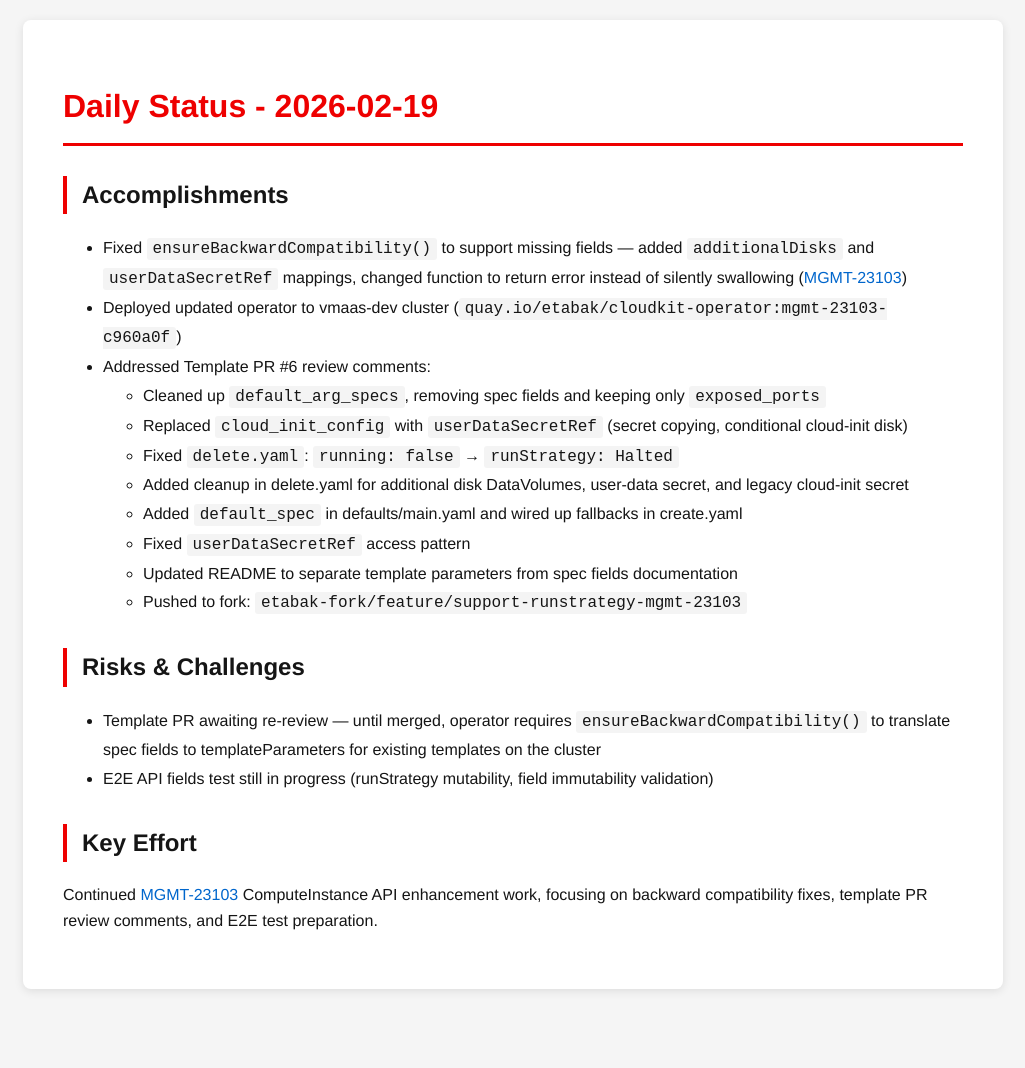
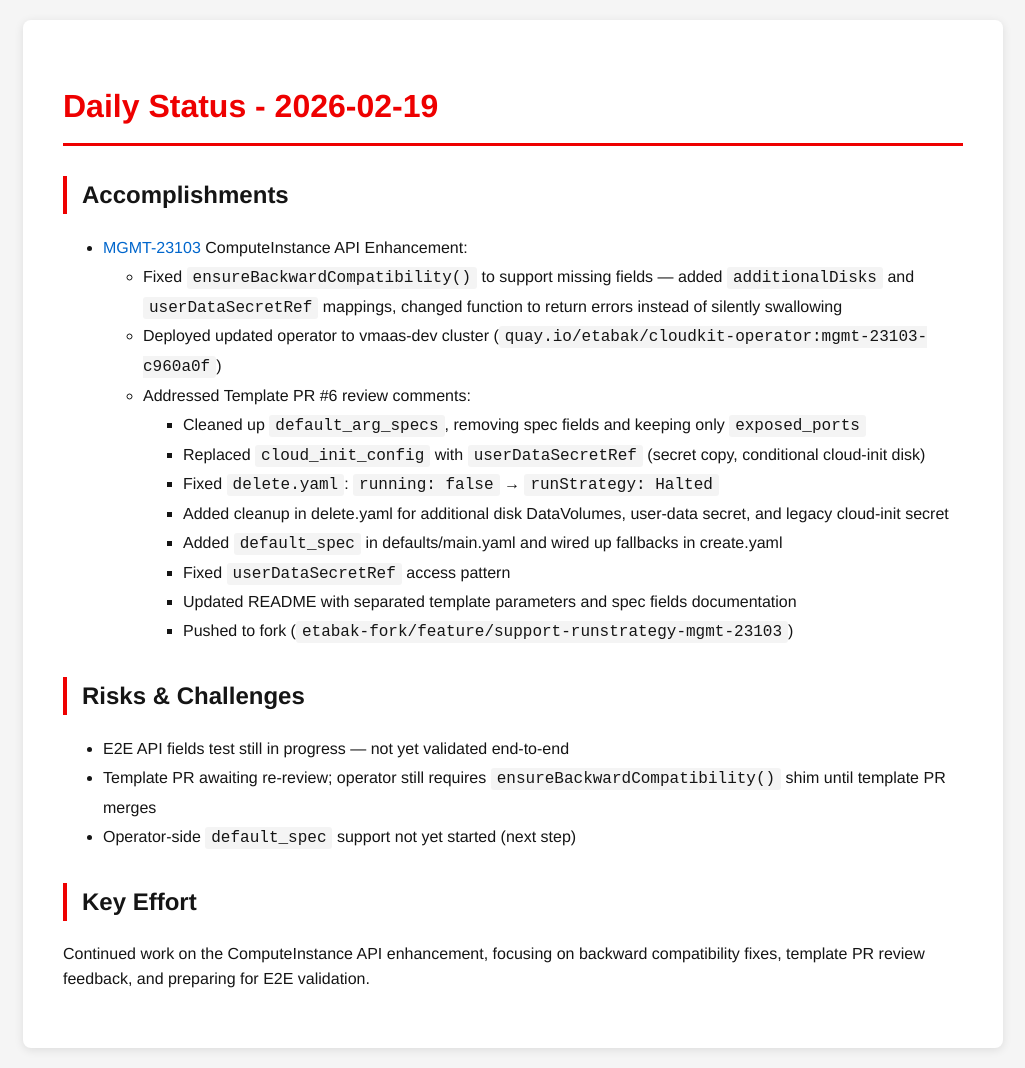
Before and after one commit to tzvatot/daily-status, a Jekyll site: the page built from 2026-02-19.md, in a window 1280 px wide. Shown: the whole page, without its empty margins (127-1152 px from the left). Built offline with Jekyll 4.4.1, drawn with Linux system fonts in a browser that asks for light colours; before the commit the page ends 1009 px from its top, so only the background shows below that.

Commit message:
Daily status update - 2026-02-19

```diff
--- a/2026-02-19.md
+++ b/2026-02-19.md
@@ -7,21 +7,23 @@ date: 2026-02-19
 # Daily Status - 2026-02-19
 
 ## Accomplishments
-- Fixed `ensureBackwardCompatibility()` to support missing fields — added `additionalDisks` and `userDataSecretRef` mappings, changed function to return error instead of silently swallowing ([MGMT-23103](https://issues.redhat.com/browse/MGMT-23103))
-- Deployed updated operator to vmaas-dev cluster (`quay.io/etabak/cloudkit-operator:mgmt-23103-c960a0f`)
-- Addressed Template PR #6 review comments:
-  - Cleaned up `default_arg_specs`, removing spec fields and keeping only `exposed_ports`
-  - Replaced `cloud_init_config` with `userDataSecretRef` (secret copying, conditional cloud-init disk)
-  - Fixed `delete.yaml`: `running: false` → `runStrategy: Halted`
-  - Added cleanup in delete.yaml for additional disk DataVolumes, user-data secret, and legacy cloud-init secret
-  - Added `default_spec` in defaults/main.yaml and wired up fallbacks in create.yaml
-  - Fixed `userDataSecretRef` access pattern
-  - Updated README to separate template parameters from spec fields documentation
-  - Pushed to fork: `etabak-fork/feature/support-runstrategy-mgmt-23103`
+- [MGMT-23103](https://issues.redhat.com/browse/MGMT-23103) ComputeInstance API Enhancement:
+  - Fixed `ensureBackwardCompatibility()` to support missing fields — added `additionalDisks` and `userDataSecretRef` mappings, changed function to return errors instead of silently swallowing
+  - Deployed updated operator to vmaas-dev cluster (`quay.io/etabak/cloudkit-operator:mgmt-23103-c960a0f`)
+  - Addressed Template PR #6 review comments:
+    - Cleaned up `default_arg_specs`, removing spec fields and keeping only `exposed_ports`
+    - Replaced `cloud_init_config` with `userDataSecretRef` (secret copy, conditional cloud-init disk)
+    - Fixed `delete.yaml`: `running: false` → `runStrategy: Halted`
+    - Added cleanup in delete.yaml for additional disk DataVolumes, user-data secret, and legacy cloud-init secret
+    - Added `default_spec` in defaults/main.yaml and wired up fallbacks in create.yaml
+    - Fixed `userDataSecretRef` access pattern
+    - Updated README with separated template parameters and spec fields documentation
+    - Pushed to fork (`etabak-fork/feature/support-runstrategy-mgmt-23103`)
 
 ## Risks & Challenges
-- Template PR awaiting re-review — until merged, operator requires `ensureBackwardCompatibility()` to translate spec fields to templateParameters for existing templates on the cluster
-- E2E API fields test still in progress (runStrategy mutability, field immutability validation)
+- E2E API fields test still in progress — not yet validated end-to-end
+- Template PR awaiting re-review; operator still requires `ensureBackwardCompatibility()` shim until template PR merges
+- Operator-side `default_spec` support not yet started (next step)
 
 ## Key Effort
-Continued [MGMT-23103](https://issues.redhat.com/browse/MGMT-23103) ComputeInstance API enhancement work, focusing on backward compatibility fixes, template PR review comments, and E2E test preparation.
+Continued work on the ComputeInstance API enhancement, focusing on backward compatibility fixes, template PR review feedback, and preparing for E2E validation.
```
